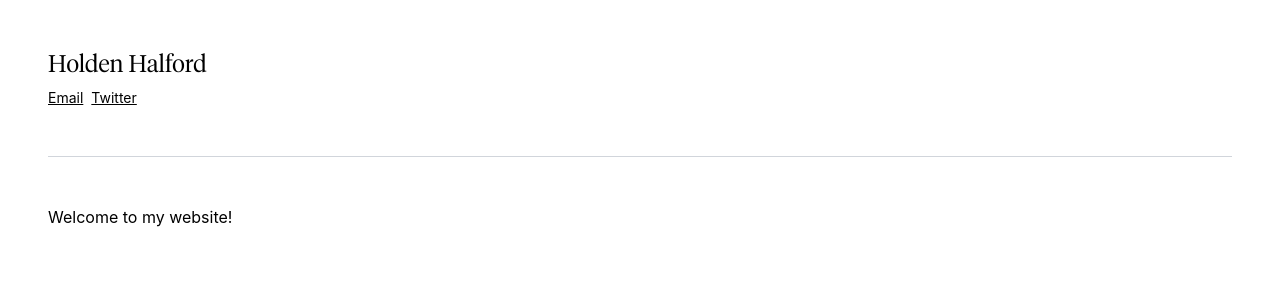
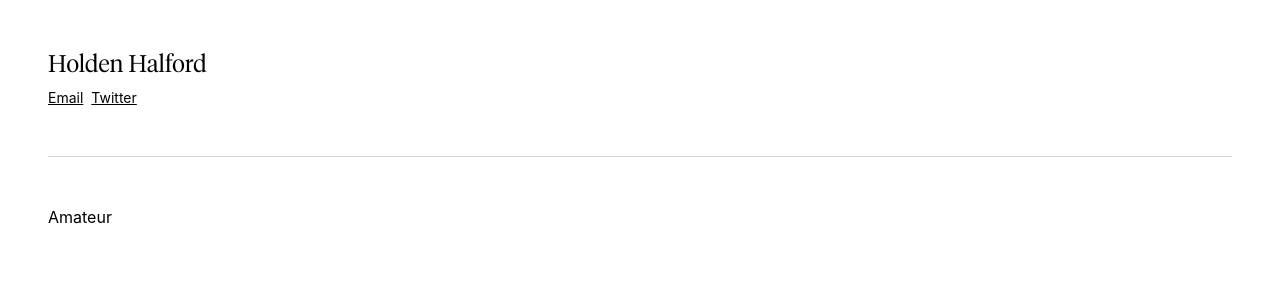
Before and after one commit to holdeeno/Holden-Halford, a Next.js app: page / in a window 1280 px wide. Shown: the top 300 px of the page. Built offline with nearby package versions, Linux system fonts and the light colour scheme.

Commit message:
Removed body text (for now).

```diff
--- a/pages/index.tsx
+++ b/pages/index.tsx
@@ -11,7 +11,7 @@ const Home: NextPage = () => {
       </Head>
 
       <main>
-        <h1>Welcome to my website!</h1>
+        <h1>Amateur</h1>
       </main>
     </Layout>
   )
```
